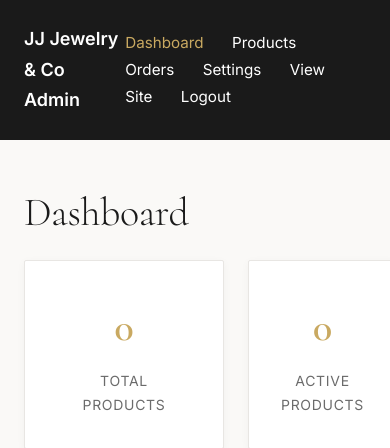
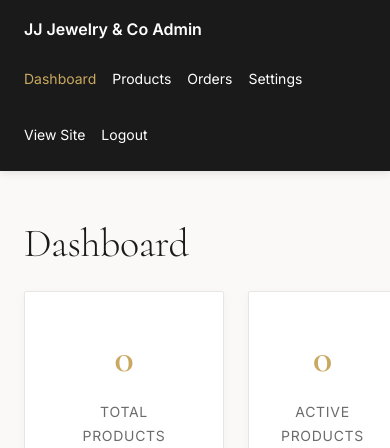
Before and after one commit to Thirlo401/jj-jewelry-co, a PHP site: page /admin/index.php in a window 390 px wide. Shown: the top 448 px of the page. Run offline with PHP 8.4, Linux system fonts and the light colour scheme; the visitor is signed in with stand-in values (Sample User, id 1); data that the repository does not hold is empty; some libraries are stand-ins or nearby versions.

Commit message:
Fix admin header navigation layout
- Replace generic divs with semantic classes (admin-brand, admin-nav-links)
- Use flexbox with proper gap spacing for nav links
- Add white-space: nowrap to prevent awkward text wrapping
- Single row layout on desktop with proper spacing
- Responsive behavior on smaller screens (sensible wrap with reduced gaps)
- Maintain black header, gold accent, and active link highlighting
- Remove inline styles in favor of CSS classes

Co-authored-by: avisync25-rgb <avisync25-rgb@users.noreply.github.com>

```diff
--- a/admin/header.php
+++ b/admin/header.php
@@ -21,13 +21,13 @@ $currentPage = basename($_SERVER['PHP_SELF'], '.php');
 <body>
     <header class="admin-header">
         <nav class="admin-nav">
-            <div>
-                <a href="<?= BASE_URL ?>/admin/" style="font-weight: 600; font-size: 1.125rem;">
+            <div class="admin-brand">
+                <a href="<?= BASE_URL ?>/admin/">
                     <?= SITE_NAME ?> Admin
                 </a>
             </div>
 
-            <div>
+            <div class="admin-nav-links">
                 <a href="<?= BASE_URL ?>/admin/" class="<?= $currentPage === 'index' ? 'active' : '' ?>">Dashboard</a>
                 <a href="<?= BASE_URL ?>/admin/products.php" class="<?= $currentPage === 'products' || $currentPage === 'product-edit' ? 'active' : '' ?>">Products</a>
                 <a href="<?= BASE_URL ?>/admin/orders.php" class="<?= $currentPage === 'orders' || $currentPage === 'order-detail' ? 'active' : '' ?>">Orders</a>
--- a/assets/css/style.css
+++ b/assets/css/style.css
@@ -877,7 +877,8 @@ p {
 .admin-header {
     background: var(--color-primary);
     color: white;
-    padding: var(--spacing-md) 0;
+    padding: 1rem 0;
+    box-shadow: 0 2px 8px rgba(0, 0, 0, 0.1);
 }
 
 .admin-nav {
@@ -887,18 +888,59 @@ p {
     display: flex;
     justify-content: space-between;
     align-items: center;
+    gap: var(--spacing-md);
+    flex-wrap: wrap;
 }
 
-.admin-nav a {
+.admin-brand a {
     color: white;
-    margin-right: var(--spacing-md);
-    font-size: 0.95rem;
+    font-weight: 600;
+    font-size: 1.125rem;
+    white-space: nowrap;
     transition: color var(--transition-base);
 }
 
-.admin-nav a:hover,
-.admin-nav a.active {
+.admin-brand a:hover {
     color: var(--color-accent);
+}
+
+.admin-nav-links {
+    display: flex;
+    align-items: center;
+    gap: var(--spacing-md);
+    flex-wrap: wrap;
+}
+
+.admin-nav-links a {
+    color: white;
+    font-size: 0.95rem;
+    white-space: nowrap;
+    transition: color var(--transition-base);
+    padding: 0.5rem 0;
+}
+
+.admin-nav-links a:hover,
+.admin-nav-links a.active {
+    color: var(--color-accent);
+}
+
+/* Responsive admin nav */
+@media (max-width: 768px) {
+    .admin-nav {
+        gap: var(--spacing-sm);
+    }
+
+    .admin-brand a {
+        font-size: 1rem;
+    }
+
+    .admin-nav-links {
+        gap: var(--spacing-sm);
+    }
+
+    .admin-nav-links a {
+        font-size: 0.875rem;
+    }
 }
 
 .admin-content {
```
